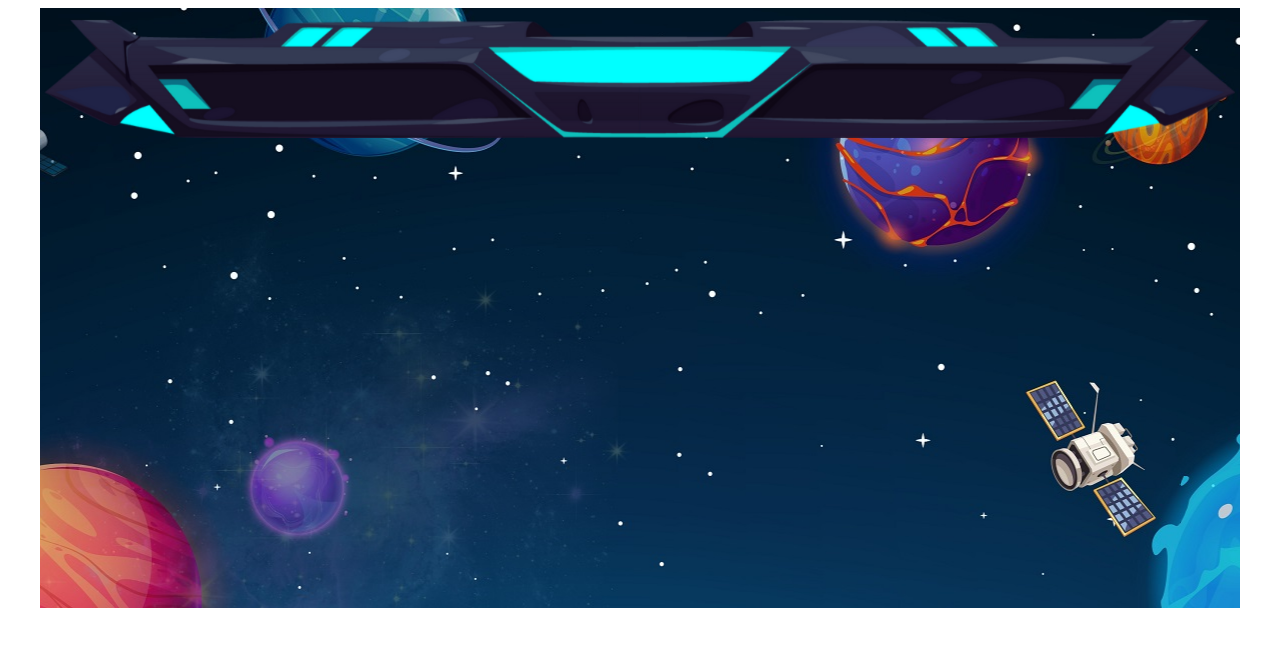
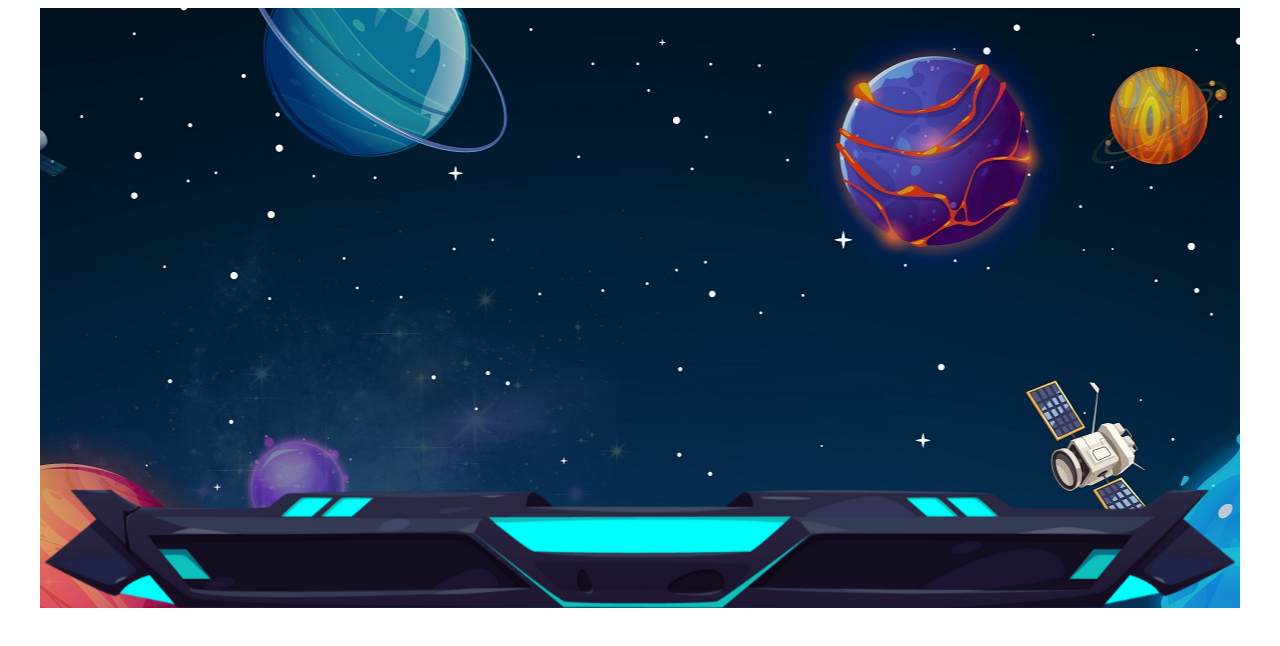
Before and after one commit to meljaszuk/SpaceTraveler-Game-in-React, a React (Create React App) app: page / in a window 1280 px wide. Shown: the top 646 px of the page. Built offline with nearby package versions, Linux system fonts and the light colour scheme.

Commit message:
adjust pane style

```diff
--- a/src/components/Background/Background.module.scss
+++ b/src/components/Background/Background.module.scss
@@ -37,8 +37,10 @@
     background-image: url($panel-url);
     background-repeat: no-repeat;
     background-size: contain;
-    height: 600px;
+    background-position: bottom;
+    height: 130px;
     width: 1200px;
+    top: 470px;
     z-index: 1;
     position: absolute;
 }
```
